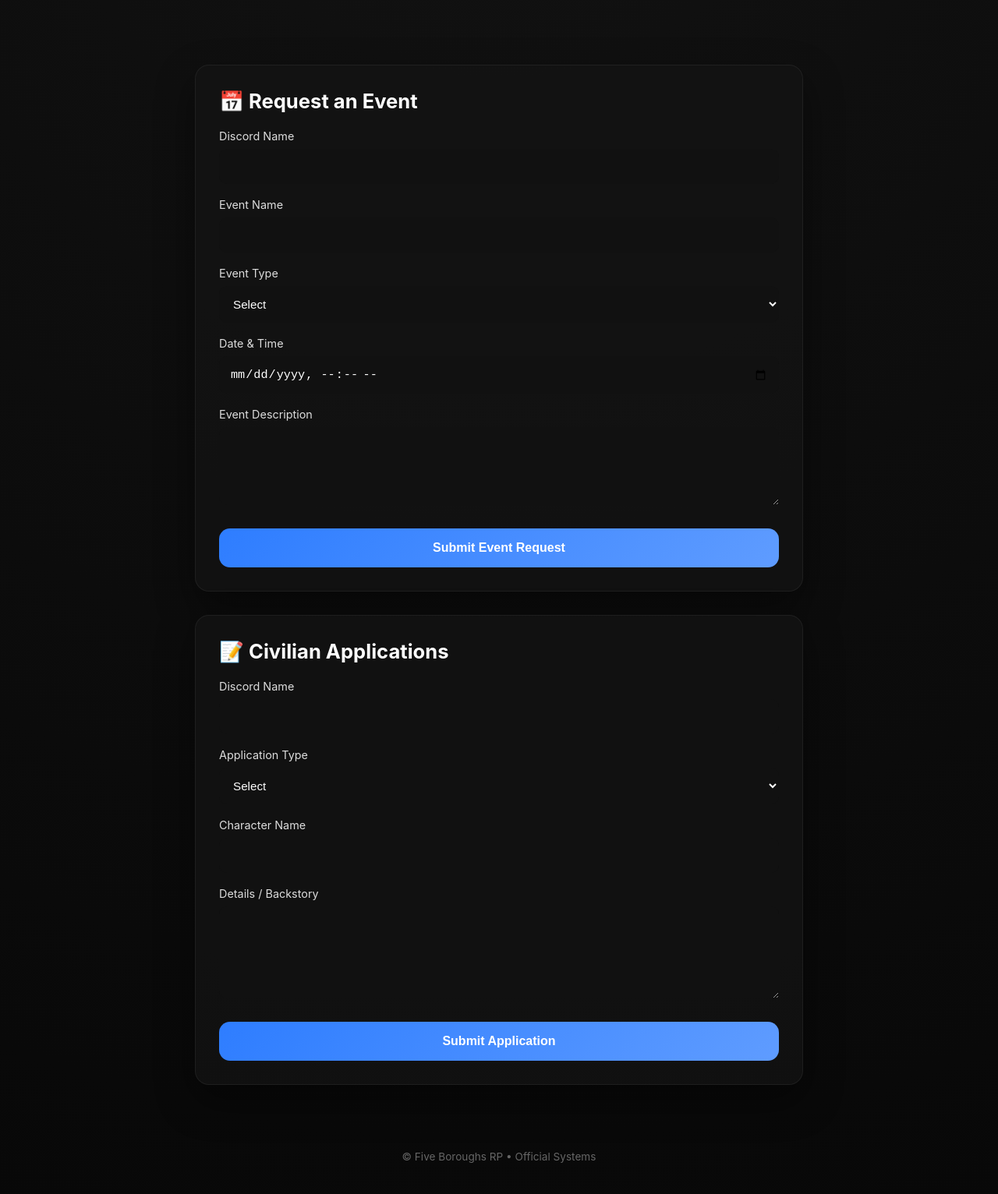
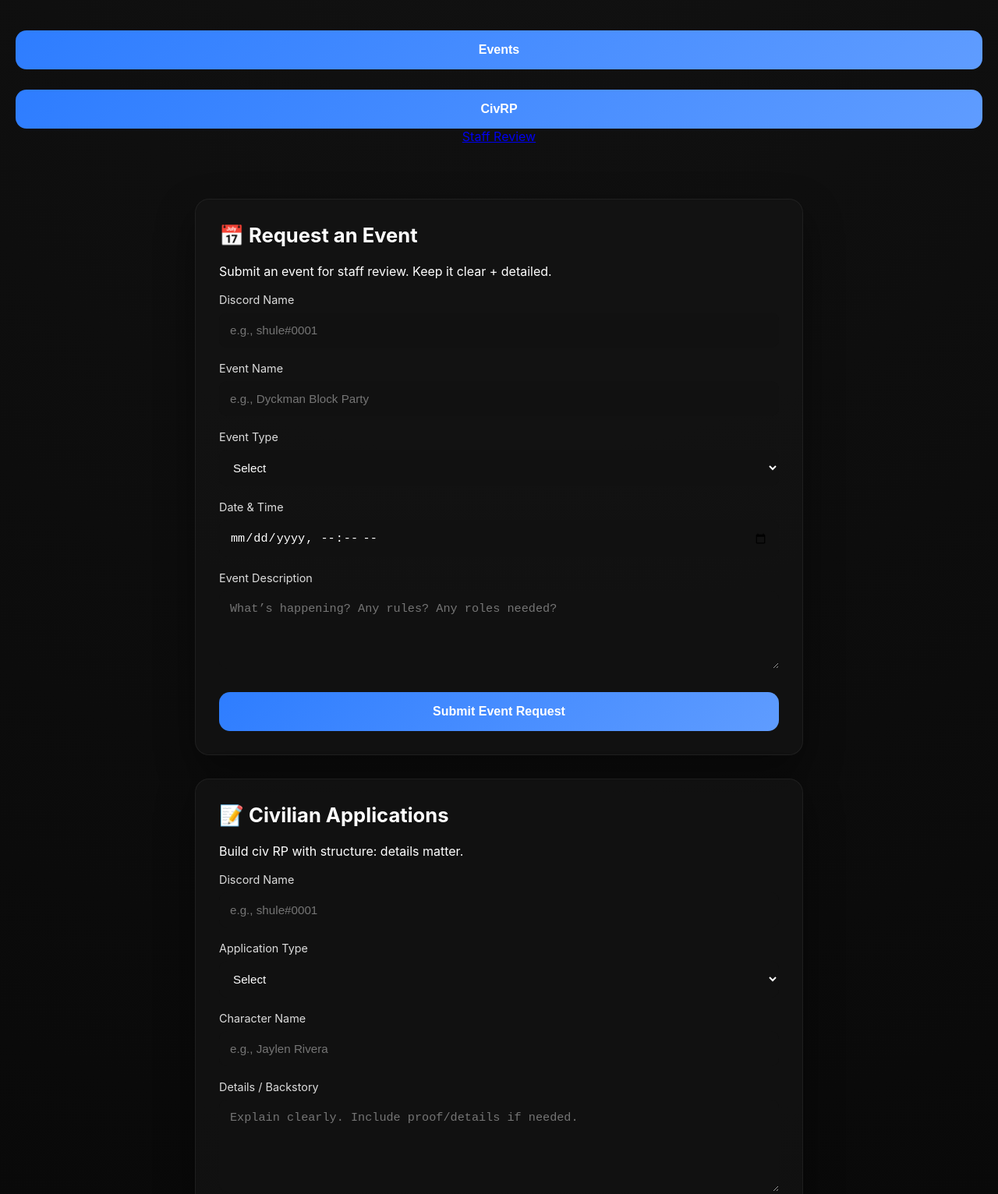
Before and after one commit to BackendsMan/fiveboroughs-events, a plain HTML site: page index.html in a window 1280 px wide. Shown: the part 287-1819 px from the top of the page at 78% size. Drawn offline with Linux system fonts and the light colour scheme.

Commit message:
Refactor index.html structure and update form placeholders

```diff
--- a/index.html
+++ b/index.html
@@ -1,31 +1,47 @@
 <!DOCTYPE html>
 <html lang="en">
 <head>
-  <meta charset="UTF-8">
+  <meta charset="UTF-8" />
+  <meta name="viewport" content="width=device-width, initial-scale=1.0"/>
   <title>Five Boroughs Event & CivRP Hub</title>
 
-  <!-- FORCE CSS REFRESH -->
-  <link rel="stylesheet" href="style.css?v=999">
+  <!-- Cache-bust CSS so you always see updates -->
+  <link rel="stylesheet" href="style.css?v=1000">
 </head>
 
 <body>
 
-  <header>
+  <header class="hero">
+    <div class="hero-inner">
       <img src="assets/logo.jpeg" class="logo" alt="Five Boroughs Logo">
       <h1>Five Boroughs Event & Application Hub</h1>
       <p class="subtitle">Official Server Event & Civilian Systems</p>
+
+      <nav class="tabs">
+        <button class="tab active" data-target="events">Events</button>
+        <button class="tab" data-target="civ">CivRP</button>
+        <a class="tab tab-link" href="admin.html" target="_blank" rel="noopener">Staff Review</a>
+      </nav>
+    </div>
   </header>
 
+  <!-- Toast (hidden until used) -->
+  <div id="toast" class="toast" aria-live="polite"></div>
+
   <!-- EVENT REQUEST -->
-  <section class="box">
+  <main class="wrap">
+    <section id="events" class="panel box panel-active">
+      <div class="panel-head">
         <h2>📅 Request an Event</h2>
+        <p class="panel-sub">Submit an event for staff review. Keep it clear + detailed.</p>
+      </div>
 
       <form id="eventForm">
         <label>Discord Name</label>
-      <input type="text" required>
+        <input type="text" required placeholder="e.g., shule#0001">
 
         <label>Event Name</label>
-      <input type="text" required>
+        <input type="text" required placeholder="e.g., Dyckman Block Party">
 
         <label>Event Type</label>
         <select required>
@@ -41,19 +57,22 @@
         <input type="datetime-local" required>
 
         <label>Event Description</label>
-      <textarea rows="4" required></textarea>
+        <textarea rows="4" required placeholder="What’s happening? Any rules? Any roles needed?"></textarea>
 
-      <button type="submit">Submit Event Request</button>
+        <button type="submit" class="primary">Submit Event Request</button>
       </form>
     </section>
 
     <!-- CIVRP APPLICATIONS -->
-  <section class="box">
+    <section id="civ" class="panel box">
+      <div class="panel-head">
         <h2>📝 Civilian Applications</h2>
+        <p class="panel-sub">Build civ RP with structure: details matter.</p>
+      </div>
 
       <form id="civForm">
         <label>Discord Name</label>
-      <input type="text" required>
+        <input type="text" required placeholder="e.g., shule#0001">
 
         <label>Application Type</label>
         <select required>
@@ -66,21 +85,21 @@
         </select>
 
         <label>Character Name</label>
-      <input type="text" required>
+        <input type="text" required placeholder="e.g., Jaylen Rivera">
 
         <label>Details / Backstory</label>
-      <textarea rows="5" required></textarea>
+        <textarea rows="5" required placeholder="Explain clearly. Include proof/details if needed."></textarea>
 
-      <button type="submit">Submit Application</button>
+        <button type="submit" class="primary">Submit Application</button>
       </form>
     </section>
 
-  <footer>
+    <footer class="foot">
       <p>© Five Boroughs RP • Official Systems</p>
     </footer>
+  </main>
 
-  <!-- LOAD JS ONCE, PROPERLY -->
+  <!-- IMPORTANT: load as module if you're using Firebase -->
   <script type="module" src="app.js"></script>
-
 </body>
 </html>
```
Lines whose indentation alone changed are shown as unchanged.
